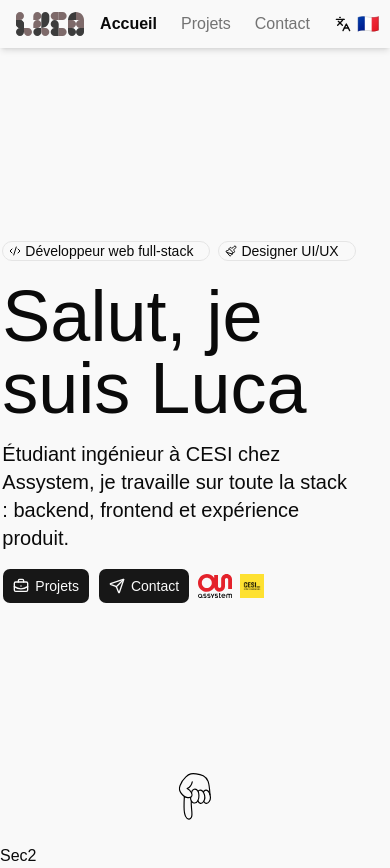
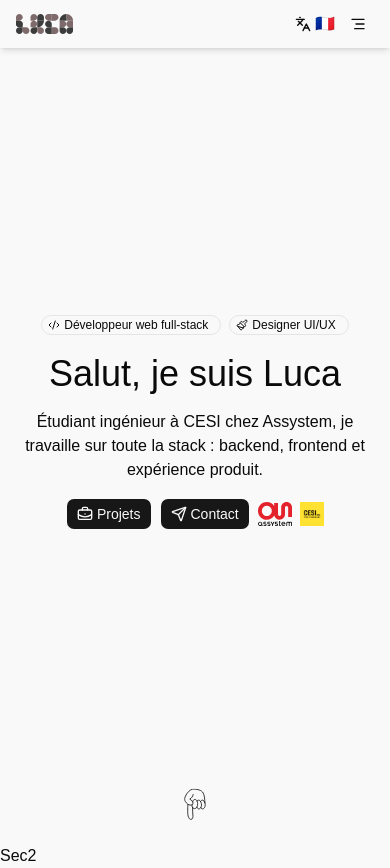
Before and after one commit to Lucacist/protfoliov15, a Next.js app: page / in a window 390 px wide. Built offline with nearby package versions, Linux system fonts and the light colour scheme; a web font is replaced by a local one.

Commit message:
Add mobile responsive navigation with hamburger menu and improve Hero section layout for smaller screens

```diff
--- a/components/Navbar.tsx
+++ b/components/Navbar.tsx
@@ -4,7 +4,7 @@ import { useState } from "react";
 import Link from "next/link";
 import { usePathname } from "next/navigation";
 import { useLanguage, locales } from "@/lib/language-context";
-import { Languages , Check } from "lucide-react";
+import { Languages, Check, AlignRight } from "lucide-react";
 import { Button } from "@/components/ui/button";
 import { Popover, PopoverContent, PopoverTrigger } from "@/components/ui/popover";
 import { cn } from "@/lib/utils";
@@ -19,14 +19,16 @@ export default function Navbar() {
     const pathname = usePathname();
     const { locale, setLocale, t } = useLanguage();
     const [open, setOpen] = useState(false);
+    const [mobileMenuOpen, setMobileMenuOpen] = useState(false);
 
     const currentLocale = locales.find((l) => l.value === locale);
 
     return (
         <nav className="flex fixed top-0 left-0 right-0 z-50 bg-background h-12 items-center justify-center shadow-md">
             <div className="flex items-center justify-between gap-4 w-full max-w-4xl px-4">
-                <img src="/landing/logo.svg" alt="Logo" className="h-6" />
-                <ul className="flex gap-6 w-auto justify-center items-center">
+                <img src="/landing/logo.svg" alt="Logo" className="h-5 sm:h-6" />
+
+                <ul className="hidden sm:flex gap-4 md:gap-6 w-auto justify-center items-center">
                     {links.map(({ href, labelKey }) => {
                         const isActive = href === "/" ? pathname === "/" : pathname.startsWith(href);
                         return (
@@ -46,11 +48,13 @@ export default function Navbar() {
                         );
                     })}
                 </ul>
+
+                <div className="flex items-center gap-0 sm:gap-2">
                     <Popover open={open} onOpenChange={setOpen}>
                         <PopoverTrigger asChild>
-                        <Button variant="ghost" size="sm" className="h-8 gap-1.5 px-2">
+                            <Button variant="ghost" size="sm" className="h-8 gap-1 sm:gap-1.5 px-1.5 sm:px-2">
                                 <Languages className="h-4 w-4" />
-                            <span className="text-lg">{currentLocale?.flag}</span>
+                                <span className="text-base sm:text-lg">{currentLocale?.flag}</span>
                             </Button>
                         </PopoverTrigger>
                         <PopoverContent align="end" className="w-40 p-1 gap-1">
@@ -73,7 +77,45 @@ export default function Navbar() {
                             ))}
                         </PopoverContent>
                     </Popover>
+
+                    {/* Mobile menu button */}
+                    <Button
+                        variant="ghost"
+                        size="sm"
+                        className="sm:hidden h-8 w-8 p-0"
+                        onClick={() => setMobileMenuOpen(!mobileMenuOpen)}
+                    >
+                        <AlignRight className="h-5 w-5" />
+                    </Button>
                 </div>
+            </div>
+
+            {/* Mobile menu */}
+            {mobileMenuOpen && (
+                <div className="sm:hidden fixed top-12 left-0 right-0 bg-background border-b shadow-md z-40">
+                    <ul className="flex flex-col p-4 gap-2">
+                        {links.map(({ href, labelKey }) => {
+                            const isActive = href === "/" ? pathname === "/" : pathname.startsWith(href);
+                            return (
+                                <li key={href}>
+                                    <Link
+                                        href={href}
+                                        onClick={() => setMobileMenuOpen(false)}
+                                        className={cn(
+                                            "block py-2 px-3 rounded-md text-base transition-colors",
+                                            isActive
+                                                ? "bg-accent text-foreground font-semibold"
+                                                : "text-muted-foreground hover:bg-accent hover:text-foreground"
+                                        )}
+                                    >
+                                        {t(labelKey)}
+                                    </Link>
+                                </li>
+                            );
+                        })}
+                    </ul>
+                </div>
+            )}
         </nav>
     );
 }
--- a/components/home/Hero.tsx
+++ b/components/home/Hero.tsx
@@ -18,16 +18,16 @@ export default function Hero() {
   const { t } = useLanguage();
 
   return (
-    <section className="relative container mx-auto px-4 h-screen flex items-center justify-center gap-8">
+    <section className="relative container mx-auto px-4 min-h-screen flex flex-col md:flex-row items-center justify-center gap-8 py-20 md:py-0">
       <div className="flex flex-col gap-4">
         {/* <img src="/landing/wave.svg" alt="Profile" className="absolute top-0 left-0 w-full object-cover" /> */}
-        <div className="flex flex-row gap-2 justify-start">
+        <div className="flex flex-wrap gap-2 justify-center md:justify-start">
           <motion.div
             initial={{ opacity: 0, y: 30 }}
             animate={{ opacity: 1, y: 0 }}
             transition={{ duration: 0.8, ease: "easeOut", delay: 0.2 }}
           >
-            <Badge variant="outline" className="text-sm px-4 py-1">
+            <Badge variant="outline" className="text-xs sm:text-sm px-3 sm:px-4 py-1">
               <CodeXml data-icon="inline-start" />
               {t("hero.badge_dev")}
             </Badge>
@@ -37,28 +37,28 @@ export default function Hero() {
             animate={{ opacity: 1, y: 0 }}
             transition={{ duration: 0.8, ease: "easeOut", delay: 0.4 }}
           >
-            <Badge variant="outline" className="text-sm px-4 py-1">
+            <Badge variant="outline" className="text-xs sm:text-sm px-3 sm:px-4 py-1">
               <Paintbrush data-icon="inline-start" />
               {t("hero.badge_design")}
             </Badge>
           </motion.div>
         </div>
-        <motion.h1 className="text-7xl font-medium text-start"
+        <motion.h1 className="text-4xl sm:text-5xl md:text-7xl font-medium text-center md:text-start"
           initial={{ opacity: 0, y: 30 }}
           animate={{ opacity: 1, y: 0 }}
           transition={{ duration: 0.8, ease: "easeOut" }}>{t("hero.title")}</motion.h1>
-        <motion.h3 className="text-xl text-start max-w-2xl mx-auto"
+        <motion.h3 className="text-base sm:text-lg md:text-xl text-center md:text-start max-w-2xl"
           initial={{ opacity: 0, y: 30 }}
           animate={{ opacity: 1, y: 0 }}
           transition={{ duration: 0.8, ease: "easeOut", delay: 0.2 }}>{t("hero.subtitle")}</motion.h3>
 
-        <div className="flex flex-row gap-2 justify-start">
+        <div className="flex flex-wrap gap-2 justify-center md:justify-start">
           <motion.div
             initial={{ opacity: 0, y: 30 }}
             animate={{ opacity: 1, y: 0 }}
             transition={{ duration: 0.8, ease: "easeOut", delay: 0.6 }}
           >
-            <Button asChild>
+            <Button asChild size="sm" className="sm:size-default">
               <Link href="/projects"><BriefcaseBusiness />{t("hero.btn_projects")}</Link>
             </Button>
           </motion.div>
@@ -67,7 +67,7 @@ export default function Hero() {
             animate={{ opacity: 1, y: 0 }}
             transition={{ duration: 0.8, ease: "easeOut", delay: 0.8 }}
           >
-            <Button asChild>
+            <Button asChild size="sm" className="sm:size-default">
               <Link href="/contact"><Send />{t("hero.btn_contact")}</Link>
             </Button>
           </motion.div>
@@ -106,10 +106,10 @@ export default function Hero() {
           </motion.div>
         </div>
       </div>
-      <div className="relative">
+      <div className="relative hidden md:block">
         <img src="/rosas/rosas1.svg" className="absolute top-[-30px] left-[-50px] h-30 w-30 object-cover z-10 opacity-50" />
         <img src="/rosas/rosas2.svg" className="absolute bottom-[-100px] right-[-50px] h-60 w-60 object-cover z-10 opacity-80 " />
-        <img src="/landing/profile.png" alt="Profile" className="h-120 w-120 object-cover filter grayscale" />
+        <img src="/landing/profile.png" alt="Profile" className="h-80 lg:h-120 w-80 lg:w-120 object-cover filter grayscale" />
       </div>
       <motion.div
         className="absolute bottom-8 left-1/2 -translate-x-1/2"
@@ -121,7 +121,7 @@ export default function Hero() {
           animate={{ y: [0, 10, 0] }}
           transition={{ duration: 1.5, repeat: Infinity, ease: "easeInOut" }}
         >
-          <img src="/landing/Hand.svg" alt="Hand" className="h-12 w-12 object-cover" />
+          <img src="/landing/Hand.svg" alt="Hand" className="h-8 w-8 sm:h-12 sm:w-12 object-cover" />
         </motion.div>
       </motion.div>
     </section >
```
Lines whose indentation alone changed are shown as unchanged.
